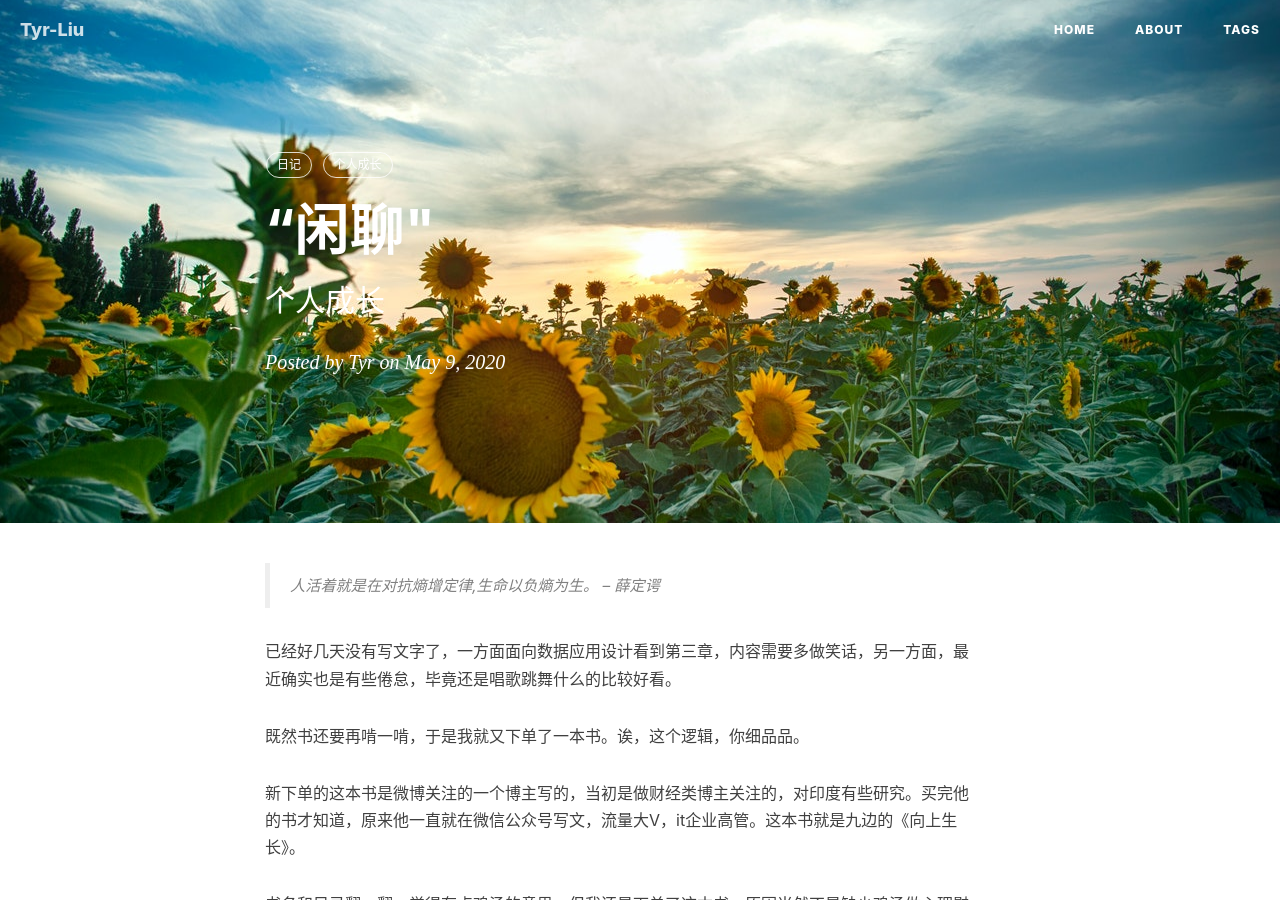
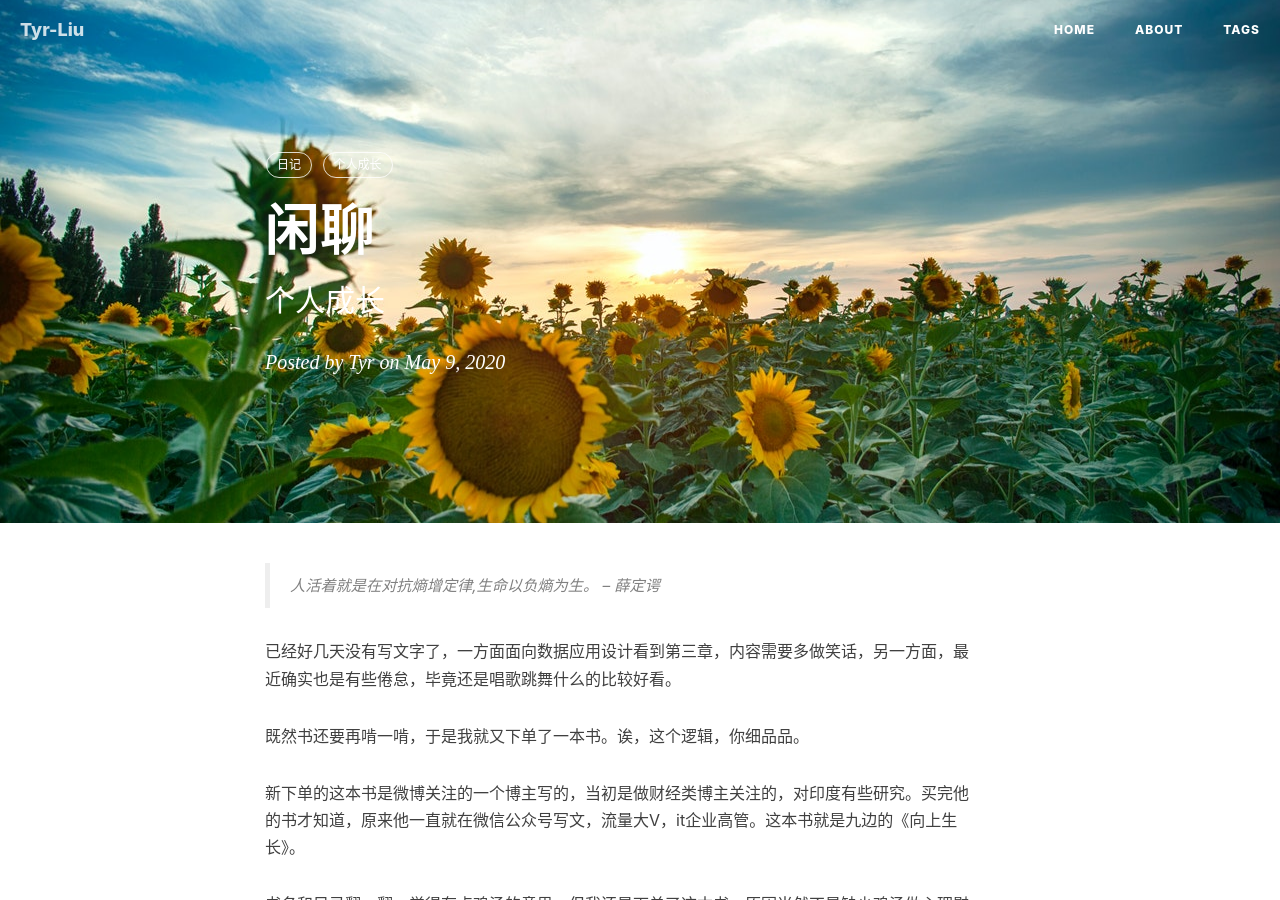
Before and after one commit to tyr-liu/tyr-liu.github.io, a Jekyll site: the page built from _posts/2020-05-09-.md, in a window 1280 px wide and 900 px high. Built offline with Jekyll 4.4.1, drawn with Linux system fonts in a browser that asks for light colours; comment, search, counter and statistics services are not loaded.

Commit message:
(*) 引号修正

```diff
--- a/_posts/2020-05-09-.md
+++ b/_posts/2020-05-09-.md
@@ -1,6 +1,6 @@
 ---
 layout:     post
-title:      “闲聊"
+title:      "闲聊"
 subtitle:   "个人成长"
 date:       2020-05-09 15:10:00
 author:     "Tyr"
```
